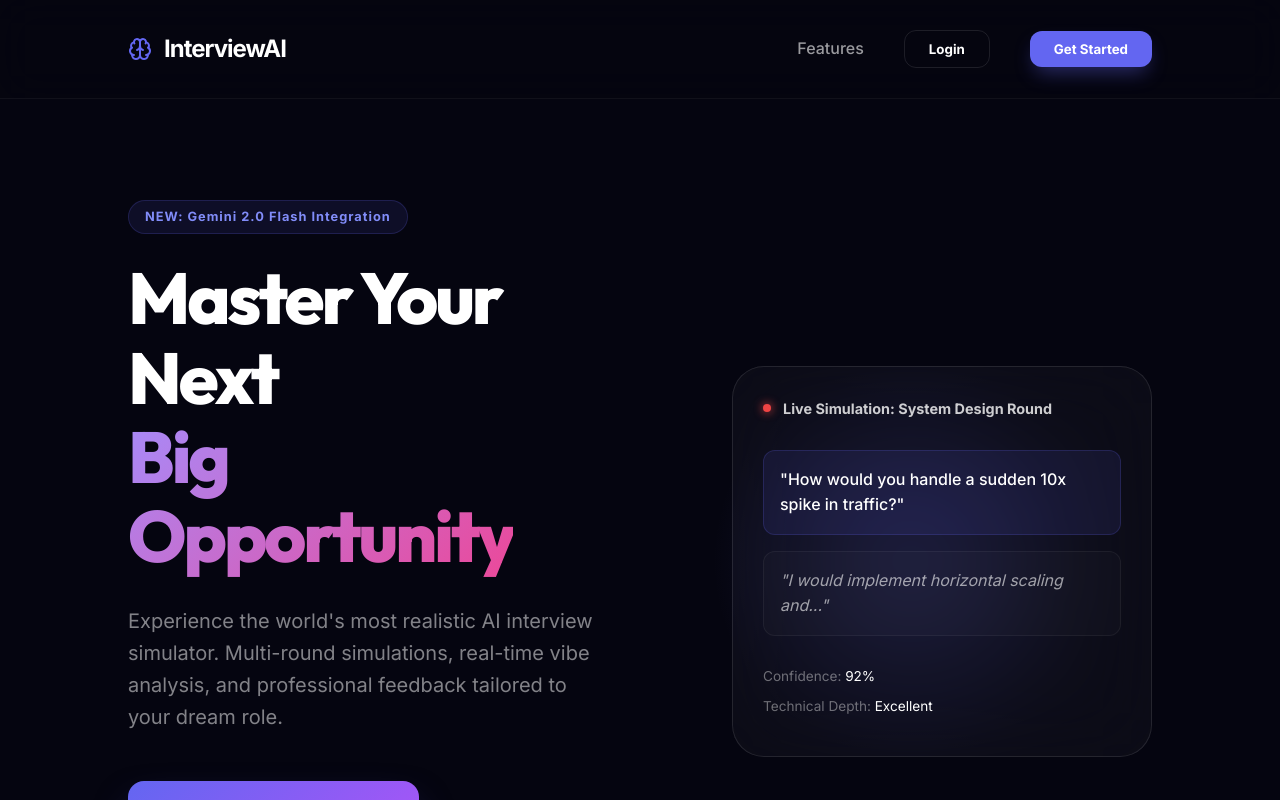
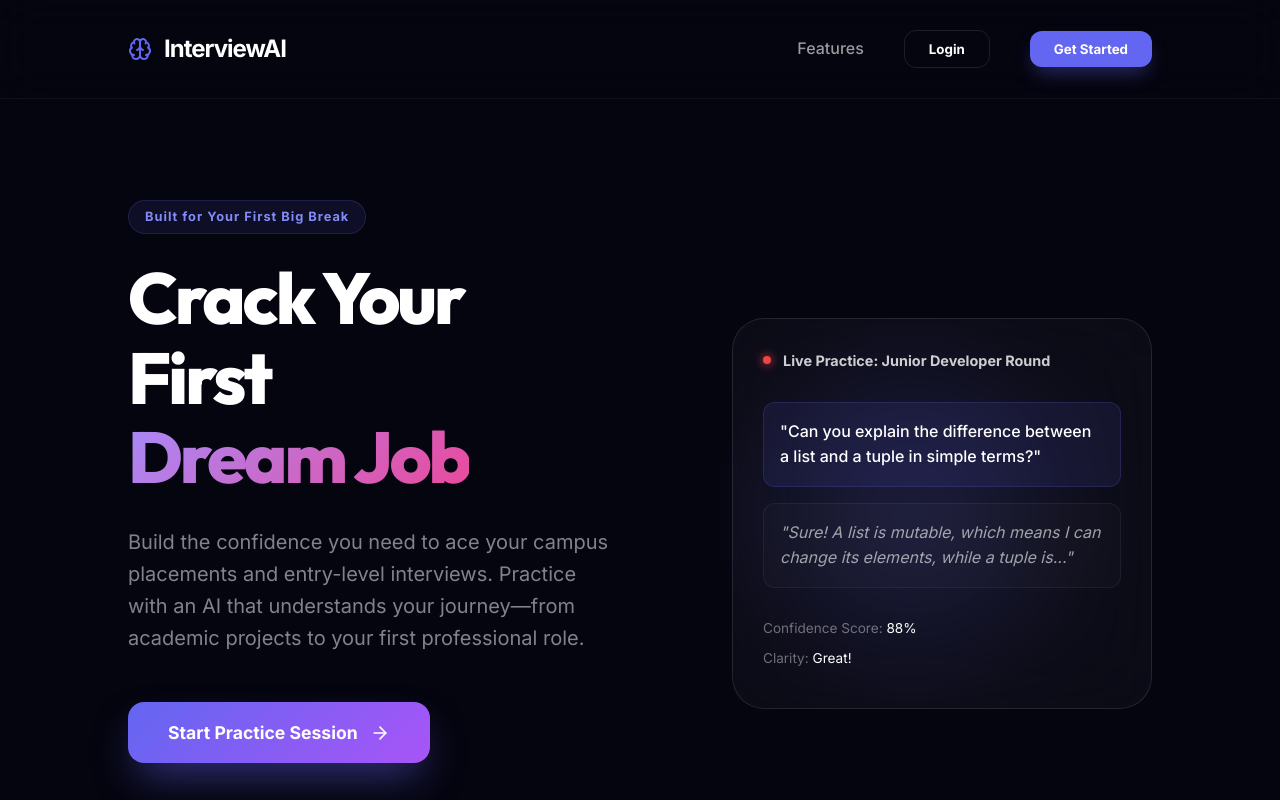
Before and after one commit to Edge-Explorer/Interview-Prep, a React app in the folder frontend/: page / in a window 1280 px wide. Built offline with nearby package versions, Linux system fonts and the light colour scheme; the HTML template or start-up script is replaced by a standard one.

Commit message:
feat: authentic fresher-focused copy for landing, dashboard, and auth pages

```diff
--- a/frontend/src/pages/Dashboard.jsx
+++ b/frontend/src/pages/Dashboard.jsx
@@ -237,8 +237,8 @@ function Dashboard() {
     if (step === 'setup') {
         const roleCategories = ["Engineering & Tech", "Healthcare & Medical", "Business & Management", "Finance & Accounting", "Creative & Design", "Sales & Marketing", "Education & Training", "Legal", "Construction & Trades", "Hospitality & Tourism", "Social Services", "Science & Research"];
         const interviewers = [
-            { name: "Adinath", gender: "Male", v: "male", desc: "The Primal Sage. Strict, direct, and explores the depth of your foundations." },
-            { name: "Veda", gender: "Female", v: "female", desc: "The Eternal Wisdom. Insightful, observant, and tests your clarity and vision." }
+            { name: "Adinath", gender: "Male", v: "male", desc: "Senior Mentor. Focuses on your technical fundamentals and core logic." },
+            { name: "Veda", gender: "Female", v: "female", desc: "HR Specialist. Tests your communication skills and behavioral readiness." }
         ];
 
         return (
@@ -248,7 +248,7 @@ function Dashboard() {
                         Logged in as: <b>{user.full_name || "Guest"}</b>
                     </div>
                     <h1 className="gradient-text">InterviewAI</h1>
-                    <p>Welcome back to your Simulation Room</p>
+                    <p>Welcome back! Let's get you ready for your big day.</p>
                 </header>
 
                 <div className="glass-card setup-box">
@@ -295,14 +295,14 @@ function Dashboard() {
                     </div>
                     <div className="checkbox-group" style={{ margin: '10px 0' }}>
                         <input type="checkbox" id="panel" checked={sessionData.is_panel} onChange={e => setSessionData({ ...sessionData, is_panel: e.target.checked })} />
-                        <label htmlFor="panel">Enable Multi-Interviewer Panel (Elite Tier)</label>
+                        <label htmlFor="panel">Practice with a Panel (Mock Interview Mode)</label>
                     </div>
                     <div className="input-group">
                         <label>Upload Resume (PDF - Contextual AI Improvement)</label>
                         <input type="file" accept=".pdf" onChange={e => setResumeFile(e.target.files[0])} />
                     </div>
                     <button className="primary-btn" onClick={startInterview} disabled={loading}>
-                        {loading ? "INITIALIZING SIMULATION..." : "ENTER MEETING ROOM"}
+                        {loading ? "PREPARING INTERVIEW..." : "START PRACTICE SESSION"}
                     </button>
                     <button className="secondary-btn" onClick={() => { localStorage.clear(); window.location.href = '/'; }} style={{ marginTop: '10px', background: 'transparent', border: '1px solid rgba(255,255,255,0.1)', color: 'rgba(255,255,255,0.5)', width: '100%', padding: '12px' }}>LOGOUT</button>
                 </div>
--- a/frontend/src/pages/LandingPage.jsx
+++ b/frontend/src/pages/LandingPage.jsx
@@ -1,7 +1,7 @@
 import React from 'react';
 import { motion } from 'framer-motion';
 import { useNavigate } from 'react-router-dom';
-import { Brain, Cpu, Shield, Zap, ArrowRight, MessageSquare, Award, BarChart3 } from 'lucide-react';
+import { Brain, Shield, Zap, ArrowRight, MessageSquare, Award } from 'lucide-react';
 
 const LandingPage = () => {
     const navigate = useNavigate();
@@ -29,24 +29,18 @@ const LandingPage = () => {
                     animate={{ opacity: 1, y: 0 }}
                     transition={{ duration: 0.8 }}
                 >
-                    <div className="badge">NEW: Gemini 2.0 Flash Integration</div>
-                    <h1>Master Your Next <br /> <span className="gradient-text">Big Opportunity</span></h1>
+                    <div className="badge">Built for Your First Big Break</div>
+                    <h1>Crack Your First <br /> <span className="gradient-text">Dream Job</span></h1>
                     <p>
-                        Experience the world's most realistic AI interview simulator.
-                        Multi-round simulations, real-time vibe analysis, and professional feedback
-                        tailored to your dream role.
+                        Build the confidence you need to ace your campus placements and entry-level interviews.
+                        Practice with an AI that understands your journey—from academic projects to your first professional role.
                     </p>
                     <div className="hero-cta">
                         <button className="primary-btn-large" onClick={() => navigate('/signup')}>
-                            Start Free Simulation <ArrowRight size={20} />
+                            Start Practice Session <ArrowRight size={20} />
                         </button>
                         <div className="user-proof">
-                            <div className="user-avatars">
-                                <img src="https://i.pravatar.cc/150?u=1" alt="user" />
-                                <img src="https://i.pravatar.cc/150?u=2" alt="user" />
-                                <img src="https://i.pravatar.cc/150?u=3" alt="user" />
-                            </div>
-                            <span>Joined by 10,000+ candidates</span>
+                            <span>Helping freshers build confidence daily.</span>
                         </div>
                     </div>
                 </motion.div>
@@ -60,15 +54,15 @@ const LandingPage = () => {
                     <div className="visual-card glass">
                         <div className="card-header">
                             <div className="pulse-dot"></div>
-                            <span>Live Simulation: System Design Round</span>
+                            <span>Live Practice: Junior Developer Round</span>
                         </div>
                         <div className="card-body">
-                            <div className="ai-message">"How would you handle a sudden 10x spike in traffic?"</div>
-                            <div className="user-response">"I would implement horizontal scaling and..."</div>
+                            <div className="ai-message">"Can you explain the difference between a list and a tuple in simple terms?"</div>
+                            <div className="user-response">"Sure! A list is mutable, which means I can change its elements, while a tuple is..."</div>
                         </div>
                         <div className="card-footer">
-                            <div className="stat"><span>Confidence:</span> 92%</div>
-                            <div className="stat"><span>Technical Depth:</span> Excellent</div>
+                            <div className="stat"><span>Confidence Score:</span> 88%</div>
+                            <div className="stat"><span>Clarity:</span> Great!</div>
                         </div>
                     </div>
                     <div className="glow-sphere"></div>
@@ -77,27 +71,27 @@ const LandingPage = () => {
 
             {/* Features Section */}
             <section id="features" className="features">
-                <h2>Built for <span className="gradient-text">High-Stakes</span> Success</h2>
+                <h2>Your Path to <span className="gradient-text">Landing</span> That Job</h2>
                 <div className="feature-grid">
                     <FeatureCard
-                        icon={<Cpu />}
-                        title="Reasoning Engine"
-                        desc="Powered by Gemini 2.0 for deep technical follow-ups and realistic conversational flow."
+                        icon={<Brain />}
+                        title="Student-Smart AI"
+                        desc="AI that knows exactly what freshers are asked—from basic DSA to core technical fundamentals."
                     />
                     <FeatureCard
                         icon={<Zap />}
-                        title="Multi-Round Flow"
-                        desc="Technical, Behavioral, System Design, and Managerial rounds. Just like a real onsite."
+                        title="Placement Readiness"
+                        desc="Simulate the pressure of a real campus interview. Build the poise and clarity you need."
                     />
                     <FeatureCard
-                        icon={<BarChart3 />}
-                        title="Vibe Analysis"
-                        desc="AI analyzes your tone, confidence, and facial expressions in real-time."
+                        icon={<Award />}
+                        title="Confidence Booster"
+                        desc="Get real-time analysis of your speech and tone. Overcome the fear of speaking."
                     />
                     <FeatureCard
-                        icon={<Shield />}
-                        title="ATS Insights"
-                        desc="Upload your resume and get direct feedback on how it aligns with your target role."
+                        icon={<MessageSquare />}
+                        title="Honest Feedback"
+                        desc="No sugar-coating. Get the real feedback you need to fix your communication and logic gaps."
                     />
                 </div>
             </section>
--- a/frontend/src/pages/Login.jsx
+++ b/frontend/src/pages/Login.jsx
@@ -37,7 +37,7 @@ const Login = () => {
                         <span>InterviewAI</span>
                     </Link>
                     <h1>Welcome Back</h1>
-                    <p>Login to continue your preparation</p>
+                    <p>Pick up where you left off</p>
                 </div>
 
                 <form onSubmit={handleLogin} className="auth-form">
--- a/frontend/src/pages/Signup.jsx
+++ b/frontend/src/pages/Signup.jsx
@@ -39,8 +39,8 @@ const Signup = () => {
                         <Brain size={32} color="#6366f1" />
                         <span>InterviewAI</span>
                     </Link>
-                    <h1>Create Account</h1>
-                    <p>Start your elite preparation journey today</p>
+                    <h1>Get Started</h1>
+                    <p>Prepare for your first big breakthrough</p>
                 </div>
 
                 <form onSubmit={handleSignup} className="auth-form">
```
